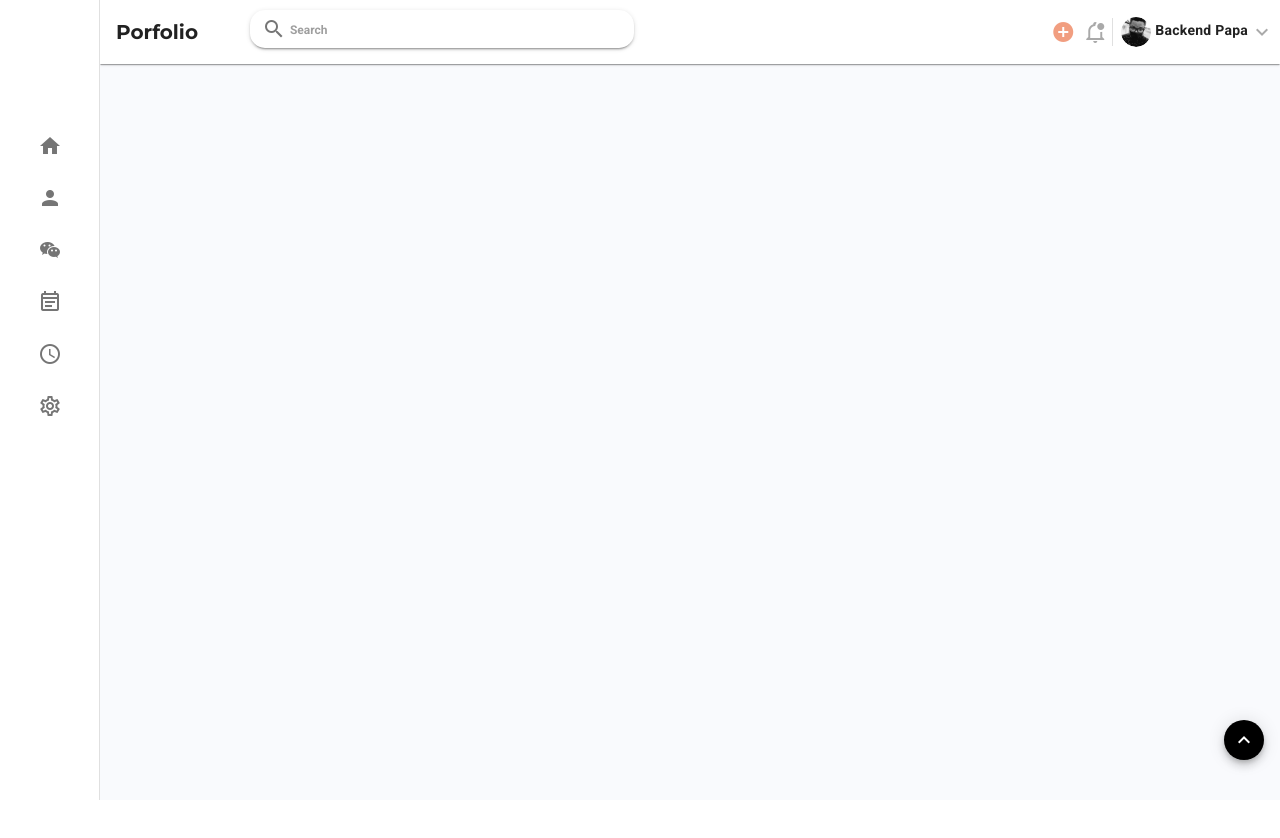
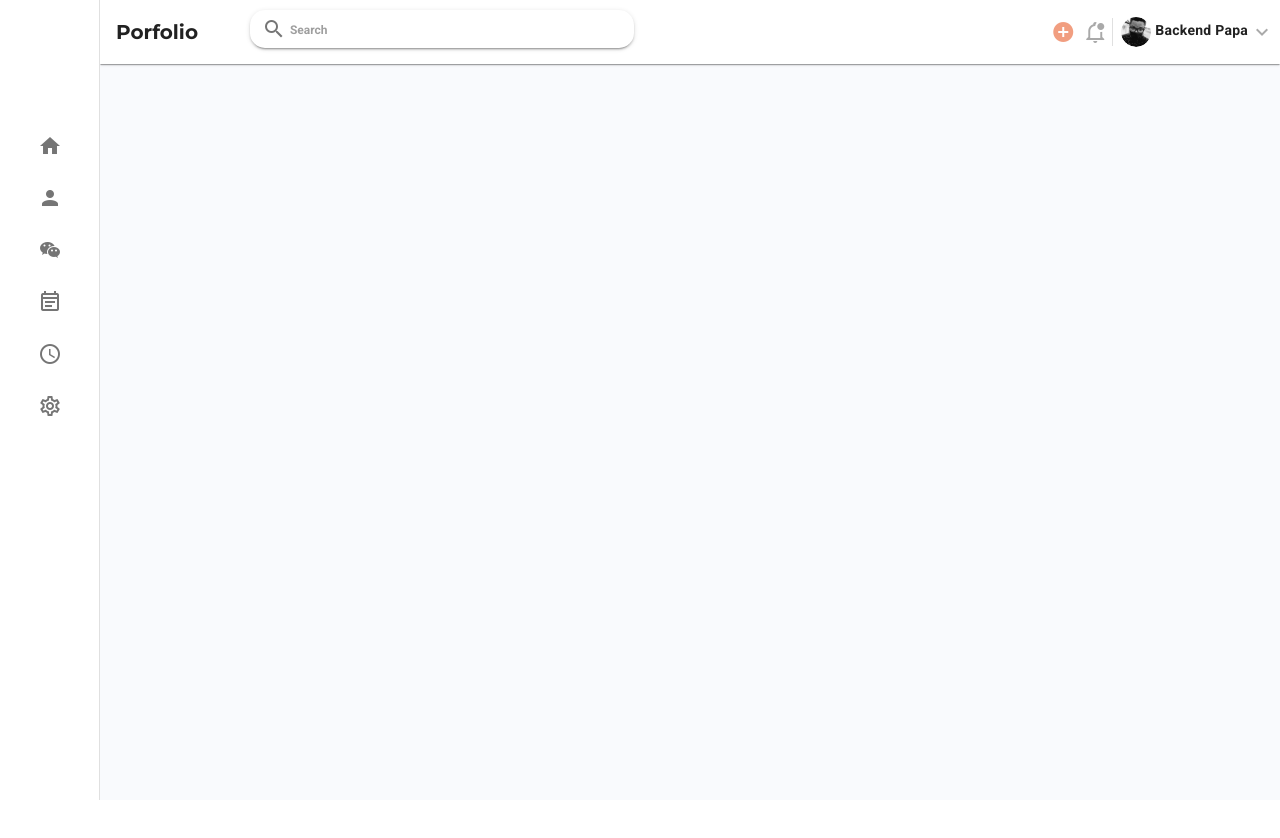
Before and after one commit to backendpapa/Portfolio-UI, a Vue app: page / in a window 1280 px wide. Shown: the top 838 px of the page. After the commit the page ends 800 px from the top, so only its background shows below. Built offline with nearby package versions, Linux system fonts and the light colour scheme.

Commit message:
portfolio ui

```diff
--- a/src/App.vue
+++ b/src/App.vue
@@ -181,13 +181,13 @@
 
     </div>
 
-      <div class="" style="height:20vh;position:absolute;bottom:0;right:0;top:90vh;" >
+      <div class="" style="position:absolute;bottom:0;right:0;top:90vh;" >
 
 
                 <v-btn
                   @click="open=!open"
                   color="black"
-                  class="animate__animated animate__fadeIn animate__slower"
+                  class="animate__animated animate__fadeIn animate__slower d-flex d-sm-none"
                   fab
                   dark
                   small
```
